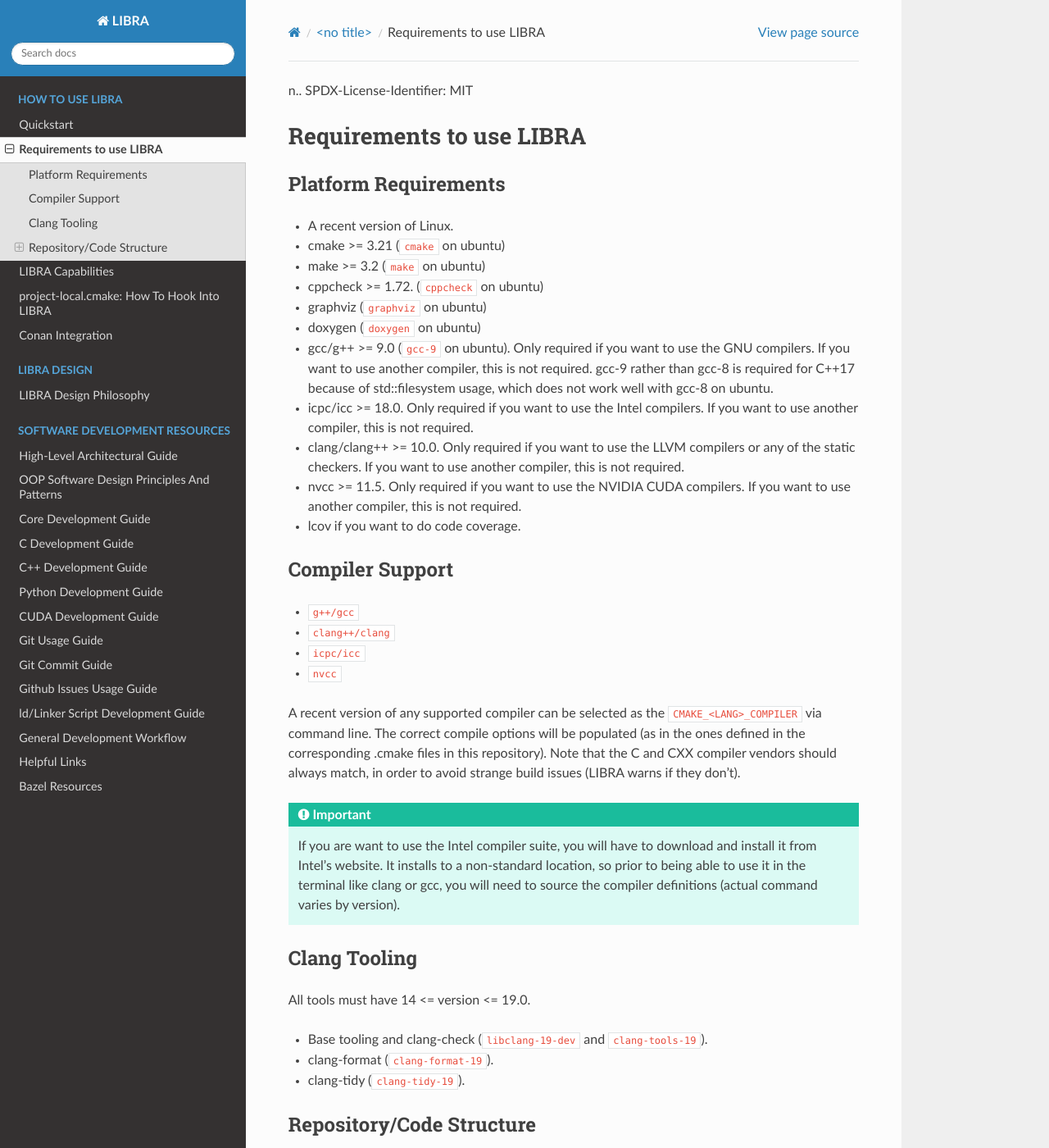
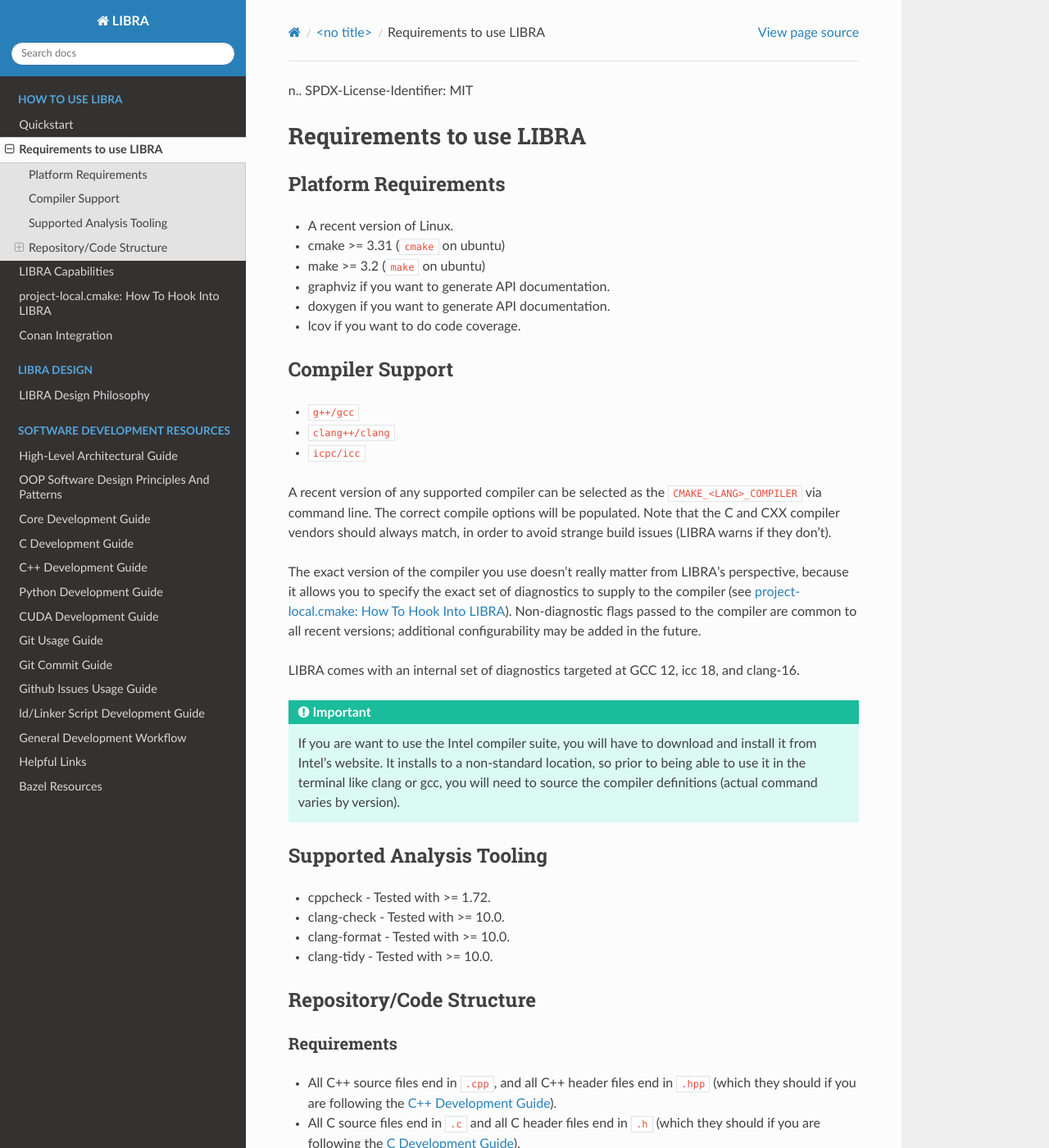
Before and after one commit to jharwell/libra, a Sphinx documentation site: the page built from docs/usage/requirements.rst, in a window 1280 px wide and 1400 px high. Shown: the whole window at 82% size. Built offline with Sphinx 7.4.7 and the Read the Docs theme 3.1.0, drawn with Linux system fonts in a browser that asks for light colours; the version number could not be read and is left out; some of the changed text lies outside the part shown.

Commit message:
bugix(#55): Fix checking for supported compiler flags
- Strip out CUDA support, as it has not been used in a long time, and probably
  won't be used in the future.

```diff
--- a/README.rst
+++ b/README.rst
@@ -10,7 +10,7 @@
 |docs|
 
 This is a repository containing 100% reusable ``cmake`` scaffolding that can be
-used for nested/flat C/C++/CUDA projects (mix and match), and provides reusable
+used for nested/flat C/C++ projects (mix and match), and provides reusable
 build "plumbing" that can be transferred without modification between projects.
 
 
--- a/docs/usage/requirements.rst
+++ b/docs/usage/requirements.rst
@@ -11,30 +11,13 @@
 
 - A recent version of Linux.
 
-- cmake >= 3.21 (``cmake`` on ubuntu)
+- cmake >= 3.31 (``cmake`` on ubuntu)
 
 - make >= 3.2 (``make`` on ubuntu)
 
-- cppcheck >= 1.72. (``cppcheck`` on ubuntu)
+- graphviz if you want to generate API documentation.
 
-- graphviz (``graphviz`` on ubuntu)
-
-- doxygen (``doxygen`` on ubuntu)
-
-- gcc/g++ >= 9.0 (``gcc-9`` on ubuntu). Only required if you want to use the GNU
-  compilers. If you want to use another compiler, this is not required. gcc-9
-  rather than gcc-8 is required for C++17 because of std::filesystem usage,
-  which does not work well with gcc-8 on ubuntu.
-
-- icpc/icc >= 18.0. Only required if you want to use the Intel
-  compilers. If you want to use another compiler, this is not required.
-
-- clang/clang++ >= 10.0. Only required if you want to use the LLVM compilers or
-  any of the static checkers. If you want to use another compiler, this is not
-  required.
-
-- nvcc >= 11.5. Only required if you want to use the NVIDIA CUDA compilers. If
-  you want to use another compiler, this is not required.
+- doxygen if you want to generate API documentation.
 
 - lcov if you want to do code coverage.
 
@@ -44,13 +27,20 @@
 - ``g++/gcc``
 - ``clang++/clang``
 - ``icpc/icc``
-- ``nvcc``
 
 A recent version of any supported compiler can be selected as the
 ``CMAKE_<LANG>_COMPILER`` via command line. The correct compile options will be
-populated (as in the ones defined in the corresponding .cmake files in this
-repository). Note that the C and CXX compiler vendors should always match, in
+populated. Note that the C and CXX compiler vendors should always match, in
 order to avoid strange build issues (LIBRA warns if they don't).
+
+The exact version of the compiler you use doesn't really matter from LIBRA's
+perspective, because it allows you to specify the exact set of diagnostics to
+supply to the compiler (see :ref:`usage/project-local`). Non-diagnostic flags
+passed to the compiler are common to all recent versions; additional
+configurability may be added in the future.
+
+LIBRA comes with an internal set of diagnostics targeted at GCC 12, icc 18,
+and clang-16.
 
 .. IMPORTANT:: If you are want to use the Intel compiler suite, you will have to
                download and install it from Intel's website. It installs to a
@@ -59,16 +49,16 @@
                definitions (actual command varies by version).
 
 
-Clang Tooling
-=============
+Supported Analysis Tooling
+==========================
 
-All tools must have  14 <= version <= 19.0.
+- cppcheck - Tested with >= 1.72.
 
-- Base tooling and clang-check (``libclang-19-dev`` and ``clang-tools-19``).
+- clang-check - Tested with >= 10.0.
 
-- clang-format (``clang-format-19``).
+- clang-format - Tested with >= 10.0.
 
-- clang-tidy (``clang-tidy-19``).
+- clang-tidy - Tested with >= 10.0.
 
 
 .. _req-assumptions:
@@ -84,10 +74,6 @@
 
 - All C source files end in ``.c`` and all C header files end in ``.h`` (which
   they should if you are following the :ref:`dev/c-guide`).
-
-- All CUDA source files end in ``.cu`` and all CUDA header files end in
-  ``.cuh`` (which they should if you are following the
-  :ref:`dev/cuda-guide`).
 
 - All source files for a repository must live under ``src/`` in the root.
 
```
Also changed, not shown: docs/index.rst (+5 -5 lines), docs/usage/project-local.rst (+20 -3 lines), 6 other files.
